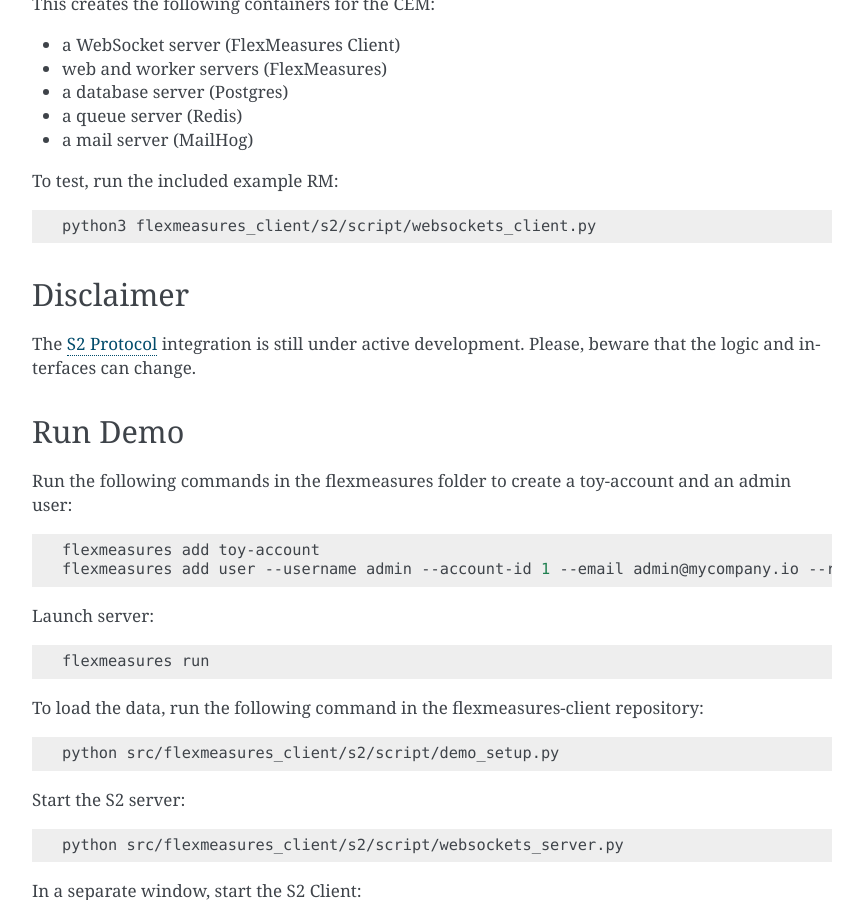
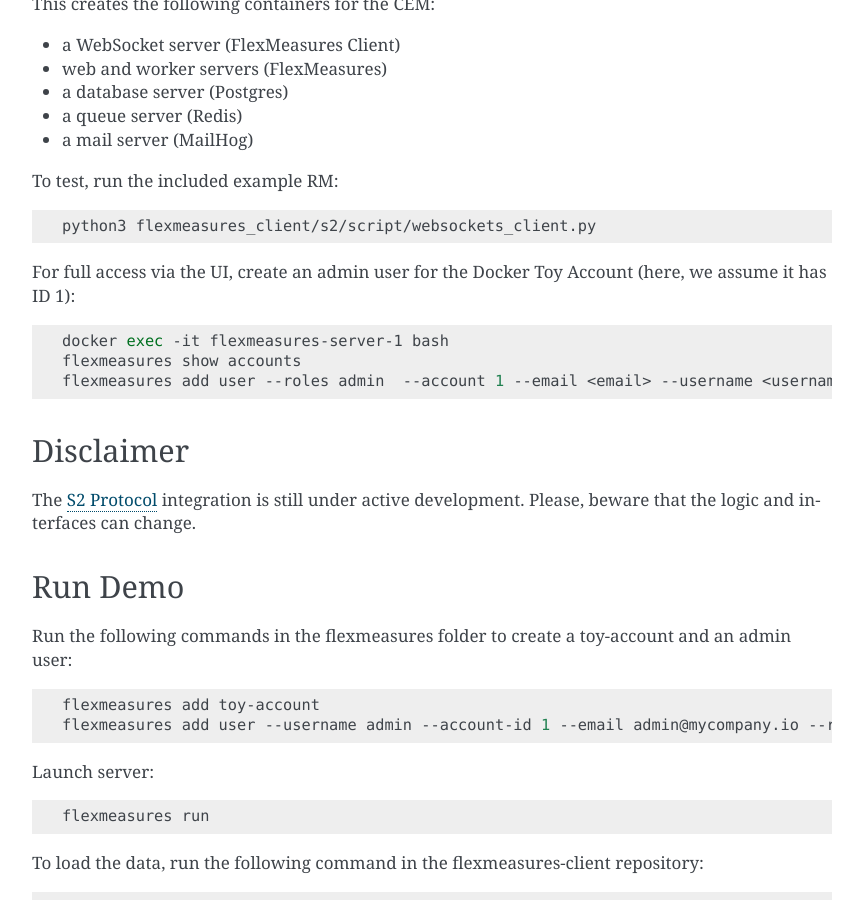
Before and after one commit to FlexMeasures/flexmeasures-client, a Sphinx documentation site: the page built from docs/CEM.rst, in a window 1280 px wide and 900 px high, scrolled down 549 px. Shown: the whole window, without its empty margins (338-1201 px from the left). Built offline with Sphinx 7.4.7, drawn with Linux system fonts in a browser that asks for light colours.

Commit message:
docs:  add instruction to create an admin user
Signed-off-by: F.N. Claessen <claessen@seita.nl>

```diff
--- a/docs/CEM.rst
+++ b/docs/CEM.rst
@@ -40,6 +40,14 @@
 
     python3 flexmeasures_client/s2/script/websockets_client.py
 
+For full access via the UI, create an admin user for the Docker Toy Account (here, we assume it has ID 1):
+
+.. code-block:: bash
+
+    docker exec -it flexmeasures-server-1 bash
+    flexmeasures show accounts
+    flexmeasures add user --roles admin  --account 1 --email <email> --username <username>
+
 Disclaimer
 ==========
 
```
